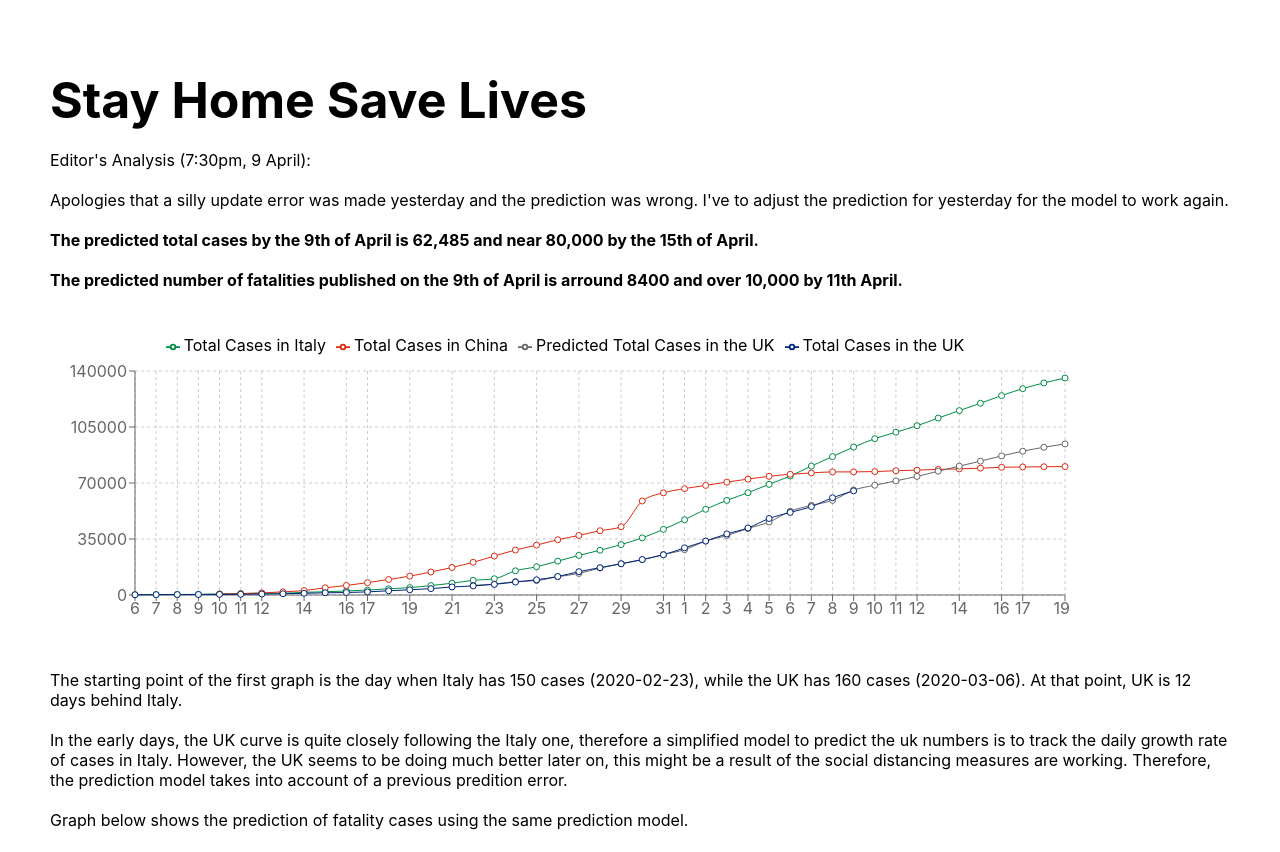
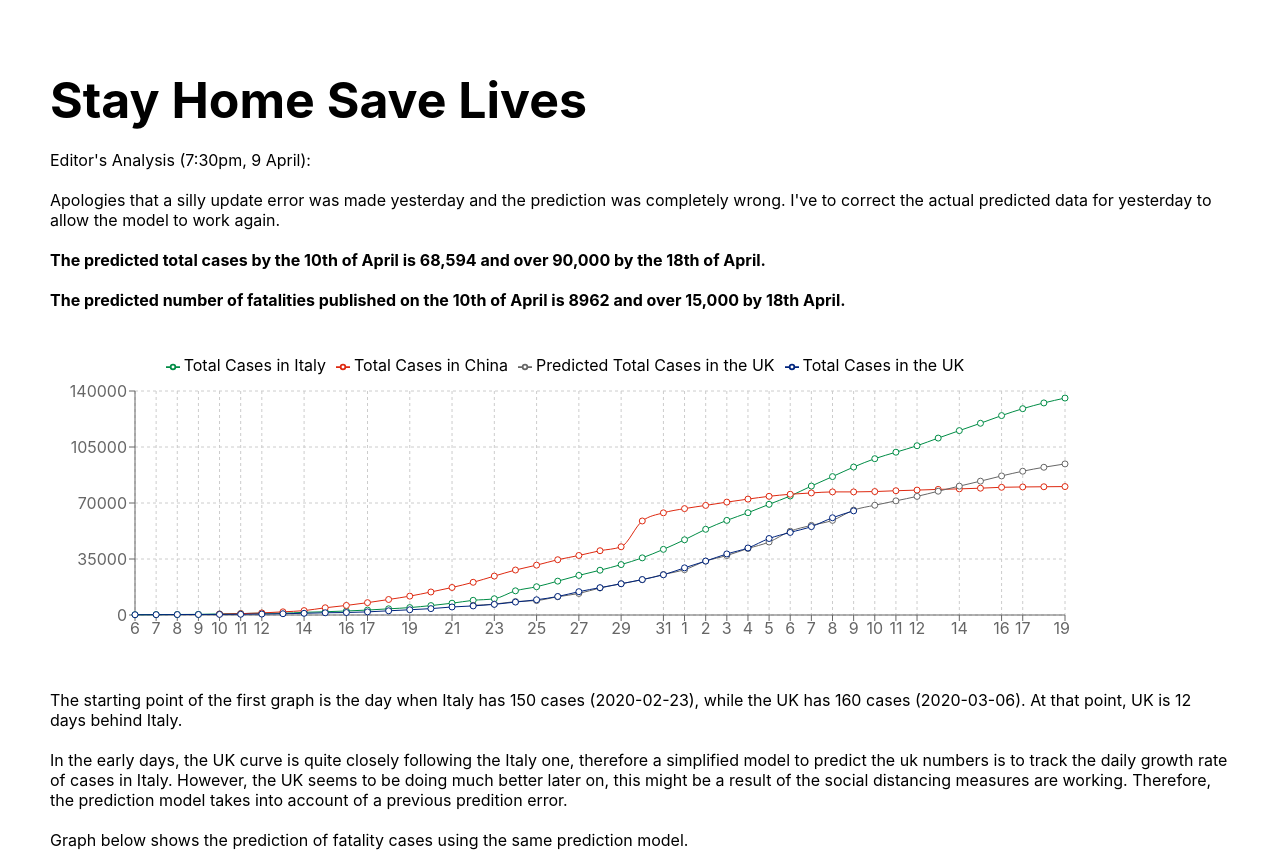
Before and after one commit to linamm/coronachart, a React (Create React App) app in the folder coronachart/: page / in a window 1280 px wide. Shown: the top 852 px of the page. Built offline with nearby package versions, Linux system fonts and the light colour scheme.

Commit message:
update comments

```diff
--- a/coronachart/src/App.js
+++ b/coronachart/src/App.js
@@ -94,17 +94,17 @@ function App() {
         Editor's Analysis (7:30pm, 9 April):
         </div>
         <div style={styles.paragraph}>
-          Apologies that a silly update error was made yesterday and the prediction was wrong. I've to adjust the prediction for yesterday for the model to work again.
+          Apologies that a silly update error was made yesterday and the prediction was completely wrong. I've to correct the actual predicted data for yesterday to allow the model to work again.
         </div>
 
       <div style={styles.paragraph}>
         <b>
-          The predicted total cases by the 9th of April is 62,485 and near 80,000 by the 15th of April.
+          The predicted total cases by the 10th of April is 68,594 and over 90,000 by the 18th of April.
         </b>
       </div>
       <div style={styles.paragraph}>
         <b>
-          The predicted number of fatalities published on the 9th of April is arround 8400 and over 10,000 by 11th April.
+          The predicted number of fatalities published on the 10th of April is 8962 and over 15,000 by 18th April.
         </b>
       </div>
 
```
